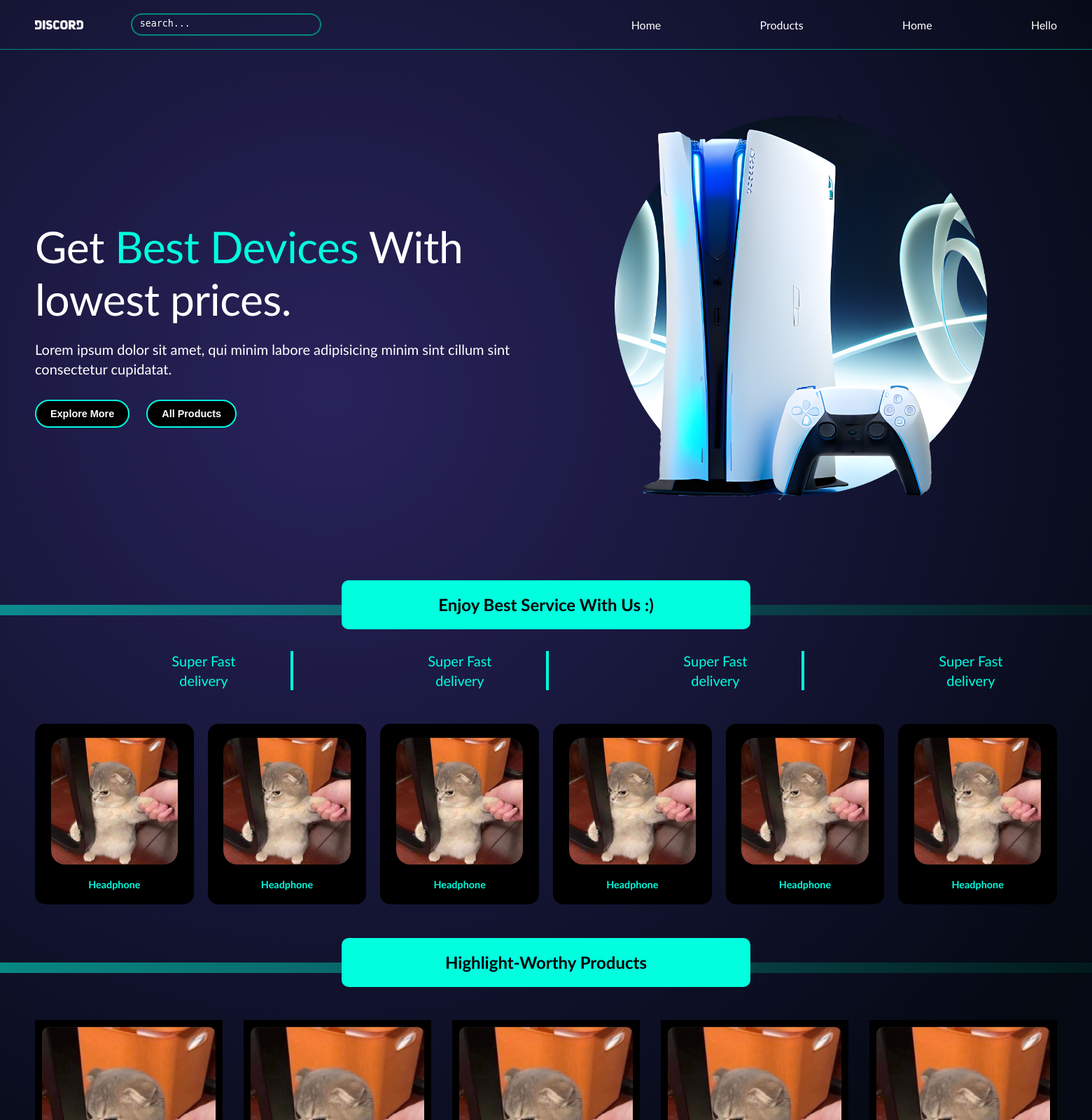
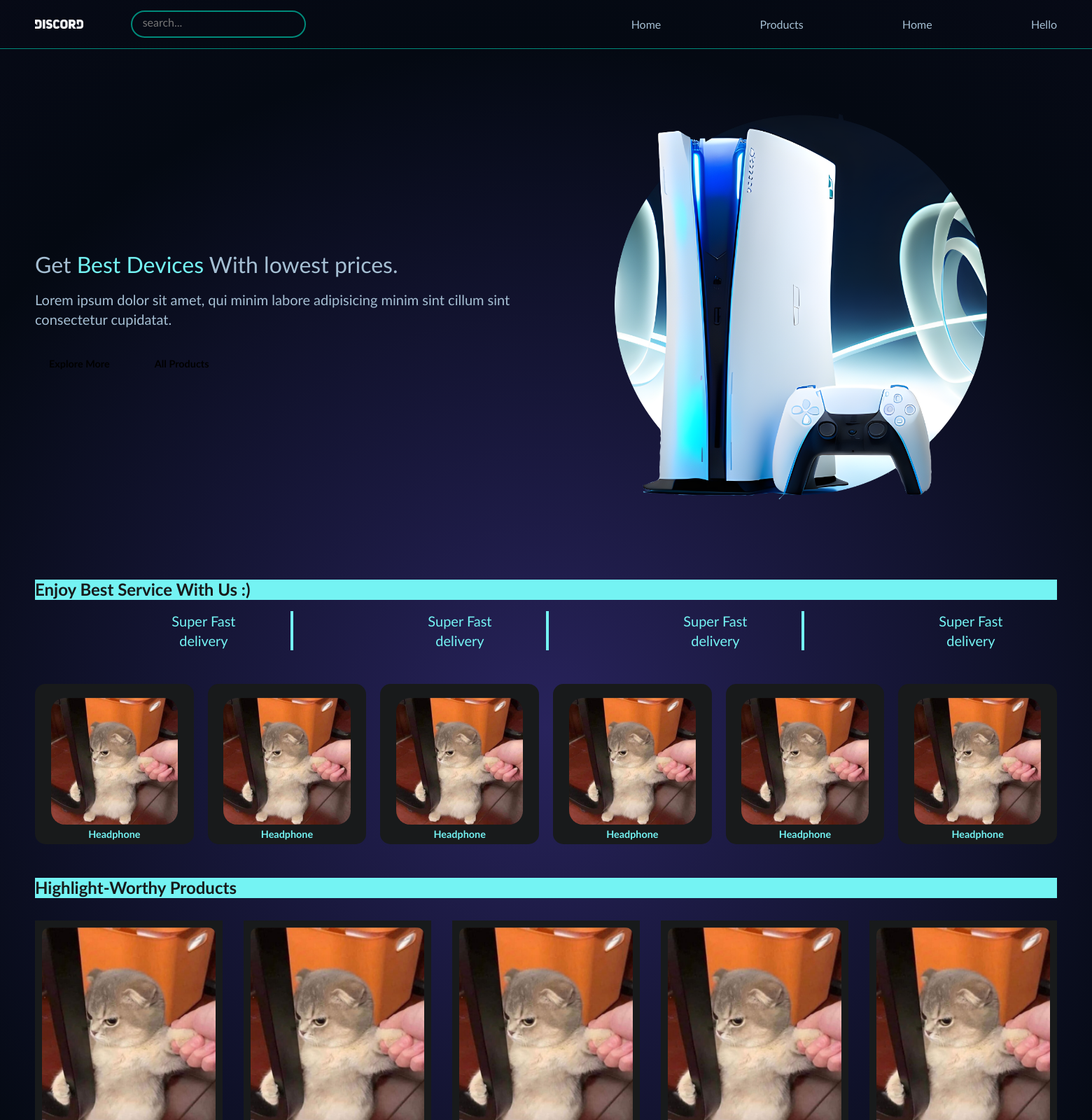
Before and after one commit to vikram-parashar/Texman, a Node server app: page / in a window 1560 px wide; the page is wider, and only the part inside the window is pictured. Shown: the top 1600 px of that part at 70% size. Run offline with Node 20, Linux system fonts and the light colour scheme; some web fonts are replaced.

Commit message:
css reboot, setup jquery, removed all devDependencies

```diff
--- a/public/stylesheets/global.css
+++ b/public/stylesheets/global.css
@@ -1,67 +1,94 @@
 @import 'https://www.nerdfonts.com/assets/css/webfont.css';
 
+/* Variables */
 :root {
-    --background: #000;
-    --foreground: #00fedf;
-    --text: #fff;
+    --background: rgb(24, 26, 27);
+    --foreground: rgb(116, 243, 243);
+    --text: rgb(165, 191, 211);
     --subtle: #008a7a;
 }
-::placeholder {
+
+/* My CSS Reset */
+
+/* Because it makes sense */
+*,
+*::before,
+*::after {
+    box-sizing: border-box;
+}
+
+/* Lets me take control */
+* {
+    margin: 0;
+    padding: 0;
+    border: none;
+    background: none;
+    vertical-align: baseline;
+}
+
+/* Responsive imgs */
+img {
+    display: block;
+    max-width: 100%;
+}
+
+/* Remove built-in form typography styles */
+input,
+button,
+textarea,
+select {
+    font: inherit;
+}
+
+/* Some Element resets */
+textarea {
+    border: none;
+    overflow: auto;
+    outline: none;
+    -webkit-box-shadow: none;
+    -moz-box-shadow: none;
+    box-shadow: none;
+    resize: none; /*remove the resize handle on the bottom right*/
     color: var(--text);
 }
 
+/* Project Globals */
+
 body {
-    all: unset;
     font-family: 'Gill Sans', 'Gill Sans MT', Calibri, 'Trebuchet MS',
         sans-serif;
-    box-sizing: border-box;
     color: var(--text);
     background-image: radial-gradient(
-        circle at 30vw 70vh,
+        circle at 50vw 130vh,
         #28235c,
         #040912,
         #0c0b1e
     );
+    line-height: calc(1em + 0.2rem);
 }
+
+/* Typography */
 h1,
 h2,
 h3,
 h4,
 h5,
 h6 {
-    margin-bottom: 0.5rem;
+    margin: 1rem 0;
     font-weight: 500;
     line-height: 1.2;
-}
-h1 {
-    font-size: 4vw;
-    letter-spacing: -0.5px;
-    line-height: 1.2em;
+    overflow-wrap: break-word;
 }
 p {
     font-size: 20px;
     letter-spacing: initial;
     line-height: 28px;
+    overflow-wrap: break-word;
 }
-.title {
-    font-size: 14px;
-    letter-spacing: -0.56px;
-    font-weight: 700;
-}
-textarea {
-    background: none;
-    color: var(--text);
-    border: none;
-    overflow: auto;
-    outline: none;
 
-    -webkit-box-shadow: none;
-    -moz-box-shadow: none;
-    box-shadow: none;
+/* Global Elements */
 
-    resize: none; /*remove the resize handle on the bottom right*/
-}
-button {
+.btn-darken {
     background-color: var(--background);
     border: 2px solid var(--foreground);
     color: var(--text);
@@ -118,7 +144,7 @@
     grid-column: 2/7;
     width: 250px;
     margin-left: 15px;
-    padding: 3px 9px;
+    padding: 5px 10px;
     border: 2px solid var(--subtle);
     border-radius: 20px;
 }
@@ -130,12 +156,15 @@
 }
 #search-bar textarea {
     width: 80%;
+    margin-left: 5px;
 }
-
 #nav-link {
     grid-column: 8/-1;
     display: flex;
     justify-content: space-between;
+}
+#nav-link .active {
+    color: var(--foreground);
 }
 #nav-toggle {
     display: none;
@@ -143,56 +172,6 @@
 
 main {
     margin: 0 50px;
-}
-.banner-head .heading {
-    width: 40%;
-    height: 70px;
-    display: grid;
-    margin: 0 auto;
-    place-items: center;
-    text-align: center;
-    border-radius: 10px;
-}
-.banner-head .bg-line {
-    position: relative;
-    left: -50px;
-    top: -35px;
-    z-index: -1;
-    height: 15px;
-    width: 120vw;
-    background: linear-gradient(to right, var(--foreground), var(--background));
-    opacity: 0.5;
-}
-/* Tablet */
-@media only screen and (max-width: 768px) {
-    h1 {
-        font-size: 5vw;
-        letter-spacing: -0.5px;
-        line-height: 1.2em;
-    }
-    p {
-        font-size: 16px;
-        line-height: 19px;
-    }
-    #nav-bar {
-        padding-top: 10px;
-        height: 100px;
-    }
-    #search-bar {
-        margin: 0 auto;
-        grid-column: 1/-1;
-        grid-row-start: 2;
-        width: 70%;
-    }
-    #nav-bar #nav-link {
-        grid-column: 5/-1;
-    }
-    main {
-        margin: 0 35px;
-    }
-    .banner-head .heading {
-        width: 80%;
-    }
 }
 
 footer {
--- a/server.js
+++ b/server.js
@@ -5,6 +5,7 @@
 
 app.set('app engine', 'ejs')
 app.use(express.static('public'))
+app.use('/jquery', express.static(__dirname + '/node_modules/jquery/dist/'));
 
 app.get('/', (req, res) => {
     res.render('index.ejs')
```
Also changed, not shown: other parts of public/stylesheets/global.css (+61 -24 lines), package.json (+2 -10 lines), .eslintrc.json (deleted), .prettierrc.json (deleted), public/images/background-abstract.jpg (deleted), public/images/background.jpg (added).
